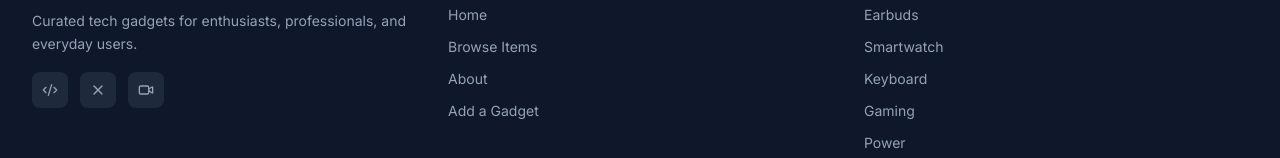
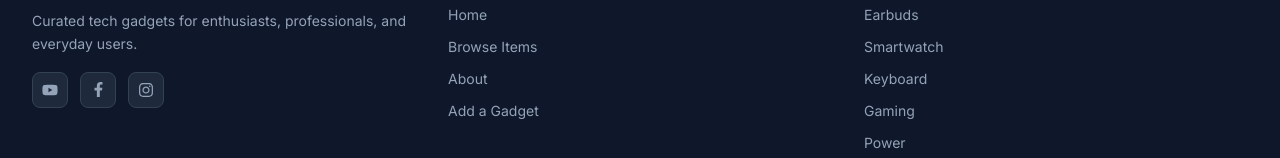
Before and after one commit to Mushfiq599/gadgetHub, a Next.js app in the folder gadgethub/: page /login in a window 1280 px wide. Shown: the part 948-1106 px from the top of the page. Built offline with nearby package versions, Linux system fonts and the light colour scheme; no server answers.

Commit message:
footer links fixed

```diff
--- a/gadgethub/components/Footer.jsx
+++ b/gadgethub/components/Footer.jsx
@@ -1,5 +1,6 @@
 import Link from "next/link";
-import { Cpu, Code2, X, Video } from "lucide-react";
+import { Cpu } from "lucide-react";
+import { FaYoutube, FaFacebookF, FaInstagram } from "react-icons/fa";
 
 export default function Footer() {
     return (
@@ -28,17 +29,48 @@ export default function Footer() {
                         <p style={{ color: "#94a3b8" }} className="text-sm leading-relaxed">
                             Curated tech gadgets for enthusiasts, professionals, and everyday users.
                         </p>
+
+                        {/* Social links */}
                         <div className="flex items-center gap-3 pt-1">
-                            {[Code2, X, Video].map((Icon, i) => (
                             <a
-                                    key={i}
-                                    href="#"
-                                    style={{ color: "#94a3b8", backgroundColor: "#1e293b" }}
-                                    className="w-9 h-9 rounded-lg flex items-center justify-center hover:text-white transition-colors"
+                                href="https://www.youtube.com"
+                                target="_blank"
+                                rel="noopener noreferrer"
+                                style={{
+                                    color: "#94a3b8",
+                                    backgroundColor: "#1e293b",
+                                    border: "1px solid #334155",
+                                }}
+                                className="w-9 h-9 rounded-lg flex items-center justify-center hover:text-white hover:border-red-500 hover:text-red-500 transition-colors"
                             >
-                                    <Icon size={16} />
+                                <FaYoutube size={16} />
                             </a>
-                            ))}
+                            <a
+                                href="https://www.facebook.com"
+                                target="_blank"
+                                rel="noopener noreferrer"
+                                style={{
+                                    color: "#94a3b8",
+                                    backgroundColor: "#1e293b",
+                                    border: "1px solid #334155",
+                                }}
+                                className="w-9 h-9 rounded-lg flex items-center justify-center hover:text-blue-500 hover:border-blue-500 transition-colors"
+                            >
+                                <FaFacebookF size={15} />
+                            </a>
+                            <a
+                                href="https://www.instagram.com"
+                                target="_blank"
+                                rel="noopener noreferrer"
+                                style={{
+                                    color: "#94a3b8",
+                                    backgroundColor: "#1e293b",
+                                    border: "1px solid #334155",
+                                }}
+                                className="w-9 h-9 rounded-lg flex items-center justify-center hover:text-pink-500 hover:border-pink-500 transition-colors"
+                            >
+                                <FaInstagram size={16} />
+                            </a>
                         </div>
                     </div>
 
@@ -79,8 +111,14 @@ export default function Footer() {
                             Categories
                         </h3>
                         <ul className="space-y-2">
-                            {["Earbuds", "Smartwatch", "Keyboard", "Gaming", "Power", "Webcam"].map(
-                                (cat) => (
+                            {[
+                                "Earbuds",
+                                "Smartwatch",
+                                "Keyboard",
+                                "Gaming",
+                                "Power",
+                                "Webcam",
+                            ].map((cat) => (
                                 <li key={cat}>
                                     <Link
                                         href={`/items?category=${cat}`}
@@ -90,15 +128,15 @@ export default function Footer() {
                                         {cat}
                                     </Link>
                                 </li>
-                                )
-                            )}
+                            ))}
                         </ul>
                     </div>
-                </div>
+                </div >
 
                 {/* Bottom bar */}
-                <div
-                    style={{ borderTop: "1px solid #1e293b" }}
+                < div
+                    style={{ borderTop: "1px solid #1e293b" }
+                    }
                     className="mt-10 pt-6 flex flex-col sm:flex-row items-center justify-between gap-3"
                 >
                     <p style={{ color: "#94a3b8" }} className="text-sm">
@@ -107,8 +145,8 @@ export default function Footer() {
                     <p style={{ color: "#94a3b8" }} className="text-sm">
                         Built with Next.js & Firebase
                     </p>
-                </div>
-            </div>
+                </div >
+            </div >
         </footer >
     );
 }
--- a/gadgethub/package.json
+++ b/gadgethub/package.json
@@ -14,7 +14,8 @@
     "next": "16.2.9",
     "react": "19.2.4",
     "react-dom": "19.2.4",
-    "react-hot-toast": "^2.6.0"
+    "react-hot-toast": "^2.6.0",
+    "react-icons": "^5.6.0"
   },
   "devDependencies": {
     "@tailwindcss/postcss": "^4",
```
Also changed, not shown: 1 other file (tests, documents, lock files or other folders). Lines whose indentation alone changed are shown as unchanged.
